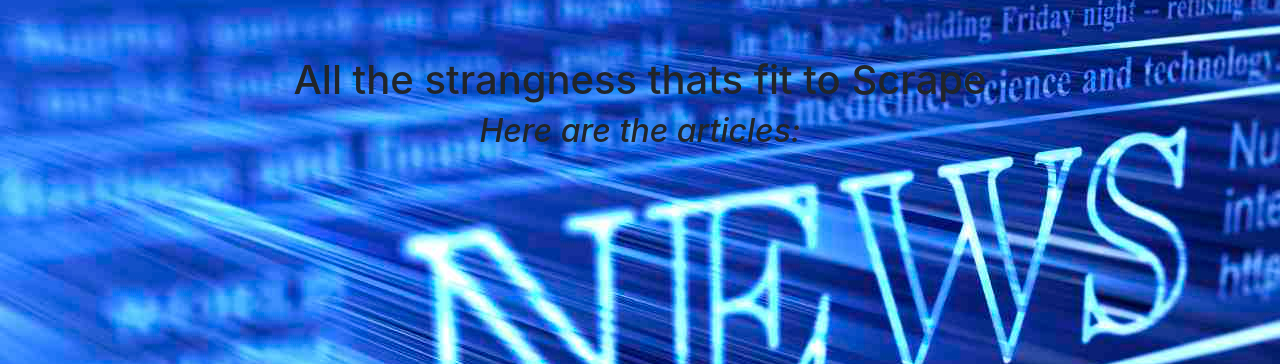
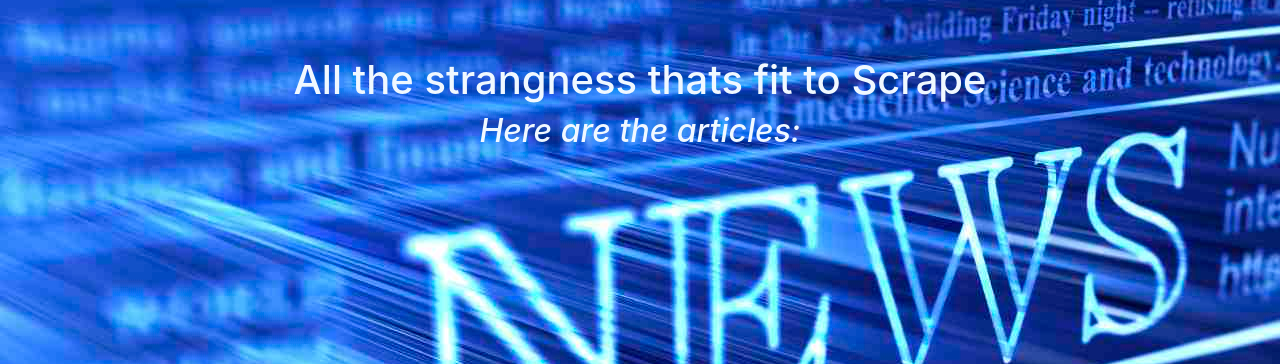
Before and after one commit to Pironj/StrangerScraper, a Node server app: page / in a window 1280 px wide. Shown: the part 56-420 px from the top of the page. Run offline with Node 20, Linux system fonts and the light colour scheme; data that the repository does not hold is empty; some libraries are stand-ins or nearby versions.

Commit message:
edit styles

```diff
--- a/public/css/style.css
+++ b/public/css/style.css
@@ -28,3 +28,6 @@ textarea {
   height: 200px;
   font-size: 18px;
 }
+h1, h2 {
+  color: aliceblue;
+}
```
